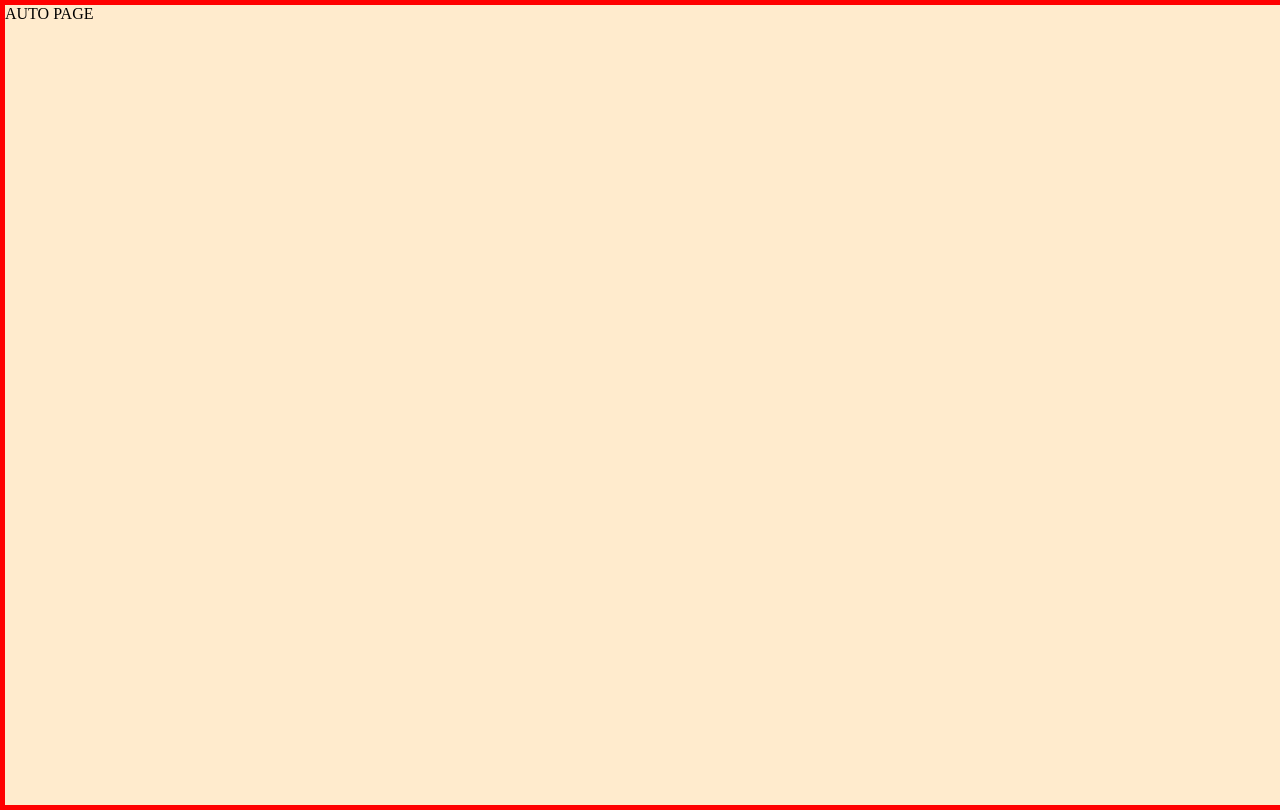
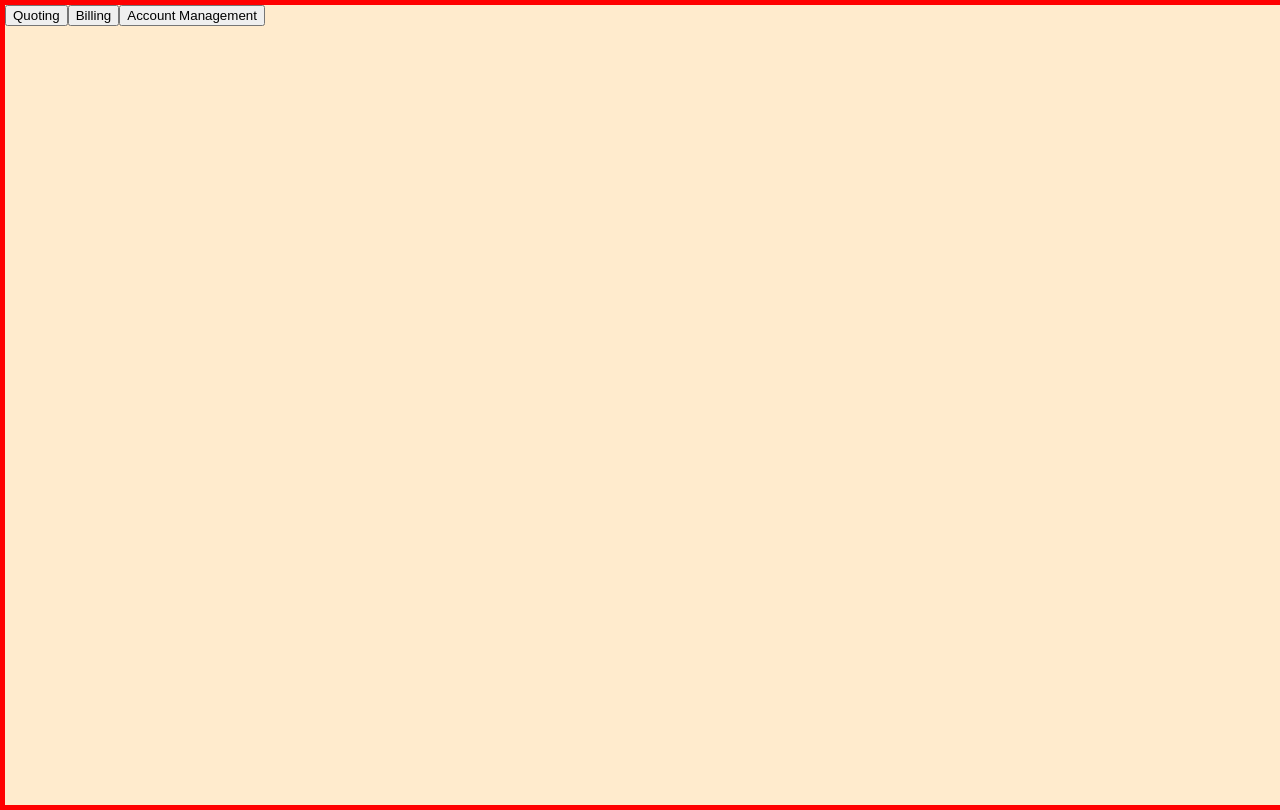
Before and after one commit to caridadrivera/tutorial, a React (Create React App) app: page /auto in a window 1280 px wide. Built offline with nearby package versions, Linux system fonts and the light colour scheme.

Commit message:
main page buttons

```diff
--- a/src/Components/mainAutoPage.js
+++ b/src/Components/mainAutoPage.js
@@ -4,7 +4,15 @@ export default function mainAutoPage(){
 
     return(
         <div className="autoPage">
-            AUTO PAGE
+            <button className="autoQuoteBtn">
+             Quoting
+            </button>
+            <button className="fireQuoteBtn">
+            Billing
+            </button>
+            <button className="lifeQuoteBtn">
+            Account Management
+            </button>
         </div>
     )
 }
--- a/src/index.css
+++ b/src/index.css
@@ -30,15 +30,15 @@ body {
 
 .autoButton{
   font-size: 3.5rem;
-  padding-top: 10rem;
+  margin-top: 10rem;
   margin-right: 10rem;
   color: black;
-   border: solid black;
+  border: solid black;
 }
 
 .fireButton {
   font-size: 3.5rem;
-  padding-top: 10rem;
+  margin-top: 10rem;
   margin-right: 12rem;
   color: black;
   border: solid black;
@@ -47,7 +47,7 @@ body {
 
 .lifeButton {
   font-size: 3.5rem;
-  padding-top: 10rem;
+  margin-top: 10rem;
   color: black;
   border: solid black;
 
```
